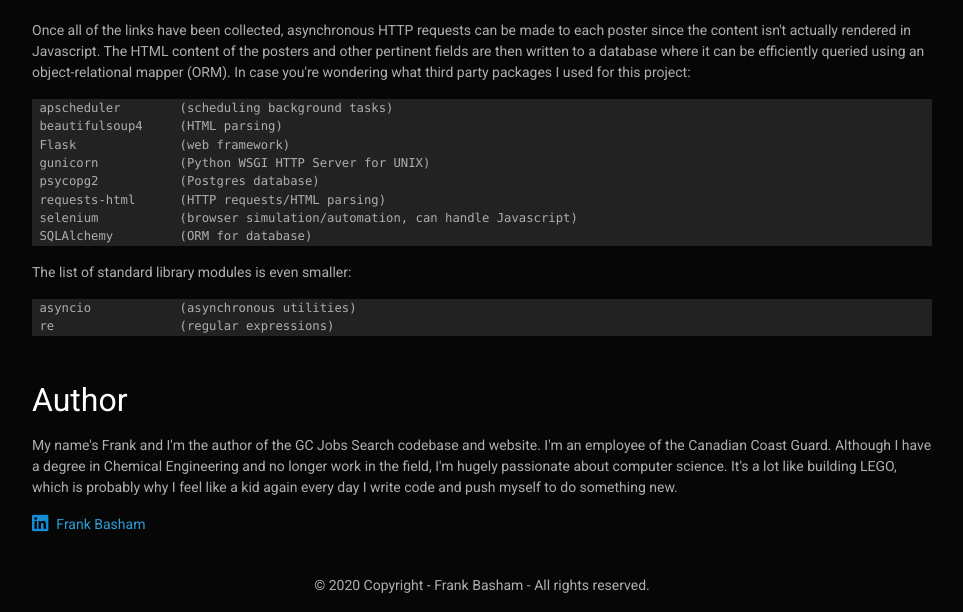
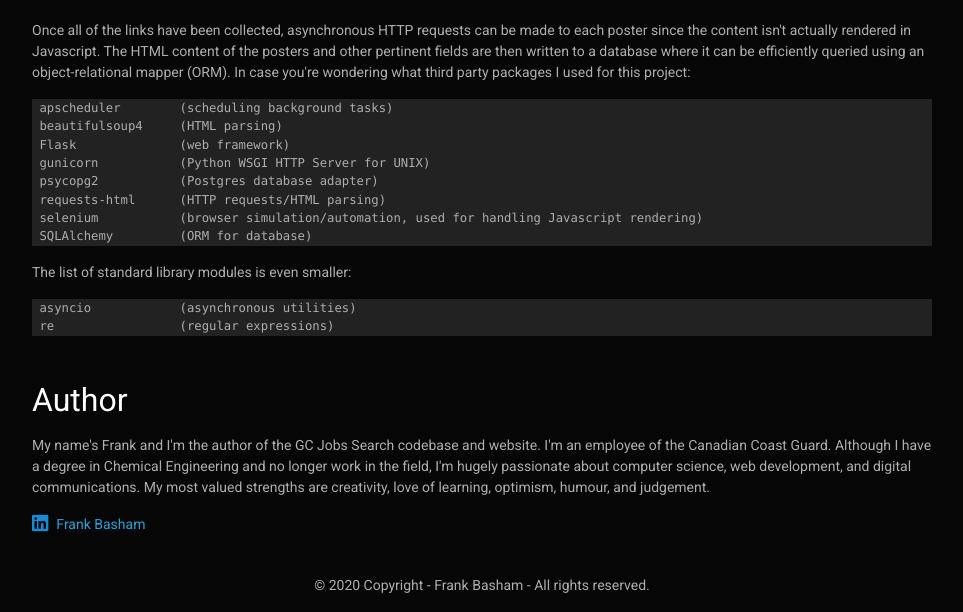
Before and after one commit to Fbasham/gcjobs, a Flask app: page /about in a window 1280 px wide. Shown: the part 450-1062 px from the top of the page, without its empty margins (158-1121 px from the left). Run offline with Flask 2, Linux system fonts and the light colour scheme; some libraries are stand-ins or nearby versions.

Commit message:
Update about.html

```diff
--- a/templates/about.html
+++ b/templates/about.html
@@ -47,9 +47,9 @@
  beautifulsoup4     (HTML parsing)
  Flask              (web framework)
  gunicorn           (Python WSGI HTTP Server for UNIX)
- psycopg2           (Postgres database)
+ psycopg2           (Postgres database adapter)
  requests-html      (HTTP requests/HTML parsing)
- selenium           (browser simulation/automation, can handle Javascript)
+ selenium           (browser simulation/automation, used for handling Javascript rendering)
  SQLAlchemy         (ORM for database)
 </pre></div>
 </div>
@@ -75,11 +75,11 @@
 
 <div class="container">
     <p class="text-break">My name's Frank and I'm the author of the GC Jobs Search codebase and website.  I'm an employee of the Canadian Coast Guard.
-    Although I have a degree in Chemical Engineering and no longer work in the field, I'm hugely passionate about computer science.  It's a lot like
-    building LEGO, which is probably why I feel like a kid again every day I write code and push myself to do something new.
+    Although I have a degree in Chemical Engineering and no longer work in the field, I'm hugely passionate about computer science, web development, and digital communications.
+    My most valued strengths are creativity, love of learning, optimism, humour, and judgement.
 
     <div>
-    <i class="fab fa-lg fa-linkedin mr-2" style="color: #148cd6"></i><a href="https://ca.linkedin.com/in/frank-basham" target="_">Frank Basham</a>
+    <i class="fab fa-lg fa-linkedin mr-2" style="color: #148cd6"></i><a href="https://ca.linkedin.com/in/frank-basham" target="_blank">Frank Basham</a>
     </div>
 </div>
 
```
